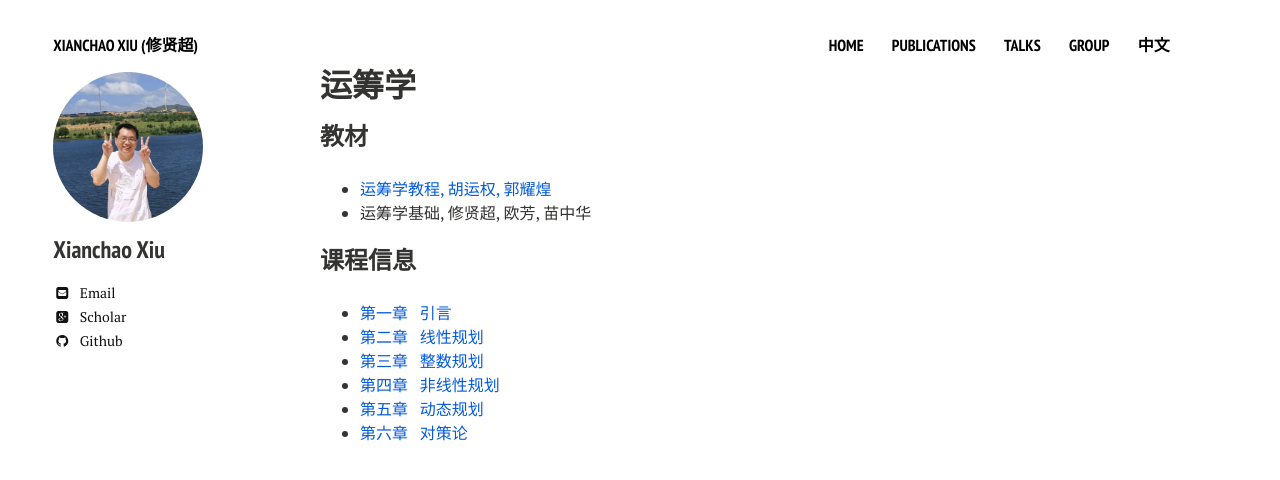
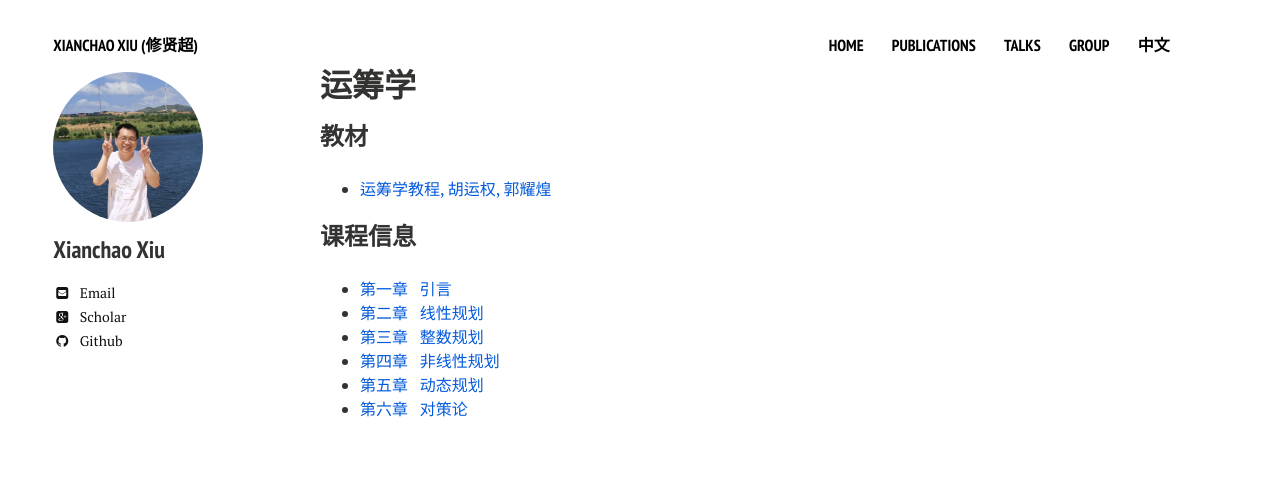
Before and after one commit to xianchaoxiu/xianchaoxiu.github.io, a Jekyll site: the page built from chinese/OR/index.md, in a window 1280 px wide. Shown: the top 480 px of the page. Built offline with Jekyll 4.4.1, drawn with Linux system fonts in a browser that asks for light colours; nearby versions of some CDN libraries.

Commit message:
Update index.md

```diff
--- a/chinese/OR/index.md
+++ b/chinese/OR/index.md
@@ -7,8 +7,6 @@ share: false
 
 ### 教材
 * <a href="https://item.jd.com/14020941.html" class="textlink" target="_blank"> 运筹学教程, 胡运权, 郭耀煌 </a><br>
-* 运筹学基础, 修贤超, 欧芳, 苗中华<br>
-
 
 
 ### 课程信息
```
